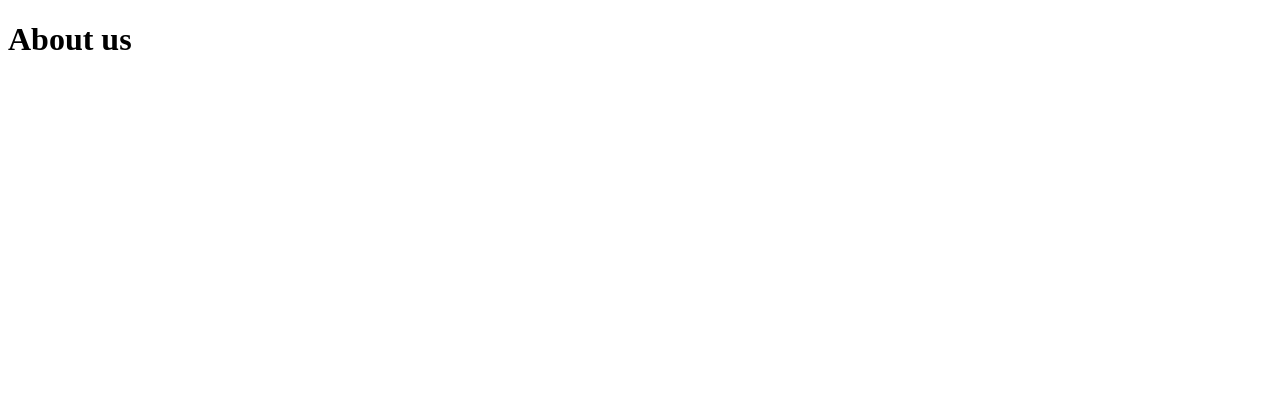
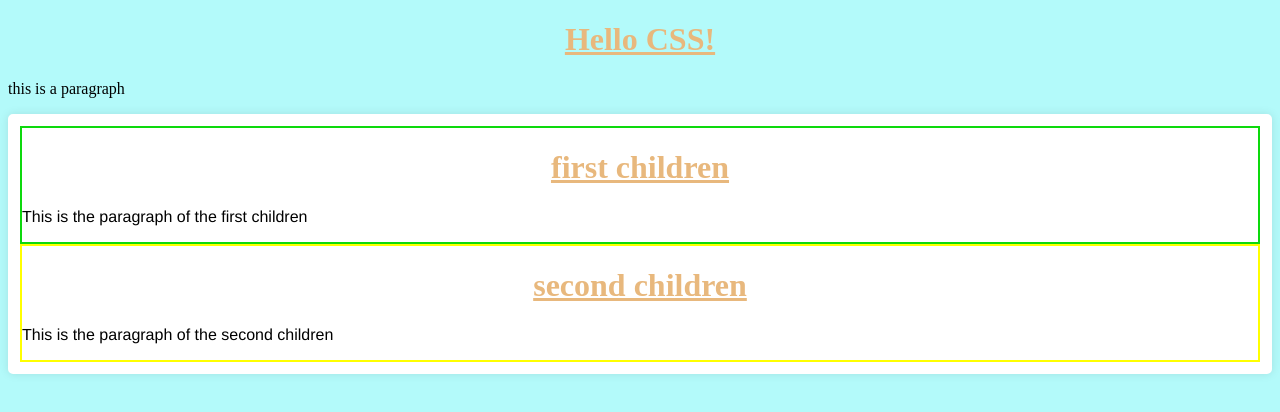
Before and after one commit to Munyana-abc/HTML-CSS, a plain HTML site: page index.html in a window 1280 px wide. Drawn offline with Linux system fonts and the light colour scheme.

Commit message:
I learnt HTML and CSS

```diff
--- a/index.html
+++ b/index.html
@@ -3,9 +3,23 @@
 <head>
     <meta charset="UTF-8">
     <meta name="viewport" content="width=device-width, initial-scale=1.0">
-    <title>Document</title>
+    <title>Html example</title>
+    <link rel="stylesheet" href="style.css">
 </head>
 <body>
-    <h1>About us</h1>
+    <h1>Hello CSS!</h1>
+    <p>this is a paragraph</p>
+
+    <div class="division">
+        <div class="first-children">
+            <h1>first children</h1>
+            <p id="p">This is the paragraph of the first children</p>
+        </div>
+        <div class="second-class">
+            <h1>second children</h1>
+            <p id="p">This is the paragraph of the second children</p>
+        </div>
+
+    </div>
 </body>
 </html>
--- /dev/null
+++ b/style.css
@@ -0,0 +1,25 @@
+body{
+    background-color: rgb(179, 250, 250);
+}
+h1{
+    color: rgb(232, 184, 125);
+    text-align: center;
+    text-decoration: underline;
+}
+.division{
+    border: white solid 2px;
+    background-color: white;
+    padding: 10px;
+    gap: 40px;
+    border-radius: 5px;
+    box-shadow: 0 0 10px rgba(0, 0, 0, 0.1);
+}
+.first-children{
+    border: rgb(13, 217, 13) solid 2px;
+}
+.second-class{
+    border: yellow solid 2px;
+}
+#p{
+    font-family: 'Franklin Gothic Medium', 'Arial Narrow', Arial, sans-serif;
+}
```
Also changed, not shown: about.html (added, +24 -0 lines).
